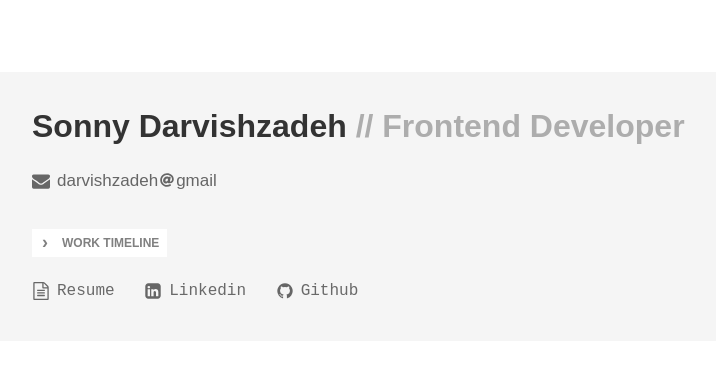
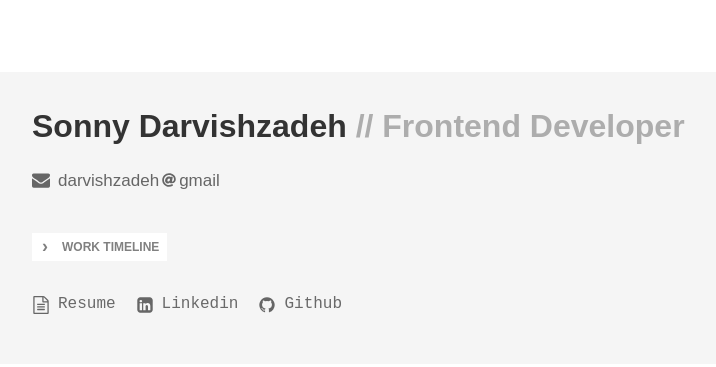
Before and after one commit to darvi-sh/me, a plain HTML site: page index.html in a window 1280 px wide. Shown: the whole page, without its empty margins (223-939 px from the left). Drawn offline with Linux system fonts and the light colour scheme.

Commit message:
SEO alignment adjustments

```diff
--- a/index.html
+++ b/index.html
@@ -20,16 +20,17 @@
     </h1>
     <div class="phone_email">
       <span class="item">
-        <svg xmlns="http://www.w3.org/2000/svg" viewBox="0 0 1792 1792">
+        <svg style="margin-right: 8px" xmlns="http://www.w3.org/2000/svg" viewBox="0 0 1792 1792">
           <path
             d="M1792 710v794q0 66-47 113t-113 47H160q-66 0-113-47T0 1504V710q44 49 101 87 362 246 497 345 57 42 92.5 65.5t94.5 48 110 24.5h2q51 0 110-24.5t94.5-48 92.5-65.5q170-123 498-345 57-39 100-87zm0-294q0 79-49 151t-122 123l-468 325q-10 7-42.5 30.5t-54 38-52 32.5-57.5 27-50 9h-2q-23 0-50-9t-57.5-27-52-32.5-54-38T639 1015q-91-64-262-182.5T172 690q-62-42-117-115.5T0 438q0-78 41.5-130T160 256h1472q65 0 112.5 47t47.5 113z" />
         </svg>
-        darvishzadeh<span style="margin: 0 2px; display: inline-block; width: 14px;">
-          <svg xmlns="http://www.w3.org/2000/svg" viewBox="0 0 512 512"
+        <span>darvishzadeh</span>
+          <svg style="margin: 0 1px; height: 14px" xmlns="http://www.w3.org/2000/svg" viewBox="0 0 512 512"
             style="left: auto; max-width: 14px; padding-top: 6px;">
             <path fill="currentColor"
               d="M256 8C118.941 8 8 118.919 8 256c0 137.059 110.919 248 248 248 48.154 0 95.342-14.14 135.408-40.223 12.005-7.815 14.625-24.288 5.552-35.372l-10.177-12.433c-7.671-9.371-21.179-11.667-31.373-5.129C325.92 429.757 291.314 440 256 440c-101.458 0-184-82.542-184-184S154.542 72 256 72c100.139 0 184 57.619 184 160 0 38.786-21.093 79.742-58.17 83.693-17.349-.454-16.91-12.857-13.476-30.024l23.433-121.11C394.653 149.75 383.308 136 368.225 136h-44.981a13.518 13.518 0 0 0-13.432 11.993l-.01.092c-14.697-17.901-40.448-21.775-59.971-21.775-74.58 0-137.831 62.234-137.831 151.46 0 65.303 36.785 105.87 96 105.87 26.984 0 57.369-15.637 74.991-38.333 9.522 34.104 40.613 34.103 70.71 34.103C462.609 379.41 504 307.798 504 232 504 95.653 394.023 8 256 8zm-21.68 304.43c-22.249 0-36.07-15.623-36.07-40.771 0-44.993 30.779-72.729 58.63-72.729 22.292 0 35.601 15.241 35.601 40.77 0 45.061-33.875 72.73-58.161 72.73z" />
-          </svg> </span>gmail
+          </svg>
+        <span>gmail</span>
       </span>
     </div>
 
@@ -110,33 +111,27 @@
     </details>
 
     <div class="social_links">
-      <span class="icon">
-        <a download href="./resume-darvishzadeh-04082020.pdf">
+      <a class="icon" download href="./resume-darvishzadeh-04082020.pdf">
         <svg xmlns="http://www.w3.org/2000/svg" viewBox="0 0 1792 1792">
           <path
             d="M1596 380q28 28 48 76t20 88v1152q0 40-28 68t-68 28H224q-40 0-68-28t-28-68V96q0-40 28-68t68-28h896q40 0 88 20t76 48zm-444-244v376h376q-10-29-22-41l-313-313q-12-12-41-22zm384 1528V640h-416q-40 0-68-28t-28-68V128H256v1536h1280zM512 800q0-14 9-23t23-9h704q14 0 23 9t9 23v64q0 14-9 23t-23 9H544q-14 0-23-9t-9-23v-64zm736 224q14 0 23 9t9 23v64q0 14-9 23t-23 9H544q-14 0-23-9t-9-23v-64q0-14 9-23t23-9h704zm0 256q14 0 23 9t9 23v64q0 14-9 23t-23 9H544q-14 0-23-9t-9-23v-64q0-14 9-23t23-9h704z" />
         </svg>
-          Resume
+        <span>Resume</span>
       </a>
-      </span>
-      <span class="icon">
-        <a href="https://www.linkedin.com/in/darvishzadeh" rel="nofollow noopener">
+      <a class="icon" href="https://www.linkedin.com/in/darvishzadeh" rel="nofollow noopener">
         <svg xmlns="http://www.w3.org/2000/svg" viewBox="0 0 1792 1792">
           <path
             d="M365 1414h231V720H365v694zm246-908q-1-52-36-86t-93-34-94.5 34-36.5 86q0 51 35.5 85.5T479 626h1q59 0 95-34.5t36-85.5zm585 908h231v-398q0-154-73-233t-193-79q-136 0-209 117h2V720H723q3 66 0 694h231v-388q0-38 7-56 15-35 45-59.5t74-24.5q116 0 116 157v371zm468-998v960q0 119-84.5 203.5T1376 1664H416q-119 0-203.5-84.5T128 1376V416q0-119 84.5-203.5T416 128h960q119 0 203.5 84.5T1664 416z" />
         </svg>
-          Linkedin
+        <span>Linkedin</span>
       </a>
-      </span>
-      <span class="icon">
-        <a href="https://github.com/darvishzadeh" rel="nofollow noopener">
+      <a class="icon" href="https://github.com/darvishzadeh" rel="nofollow noopener">
         <svg xmlns="http://www.w3.org/2000/svg" viewBox="0 0 1792 1792">
           <path
             d="M896 128q209 0 385.5 103T1561 510.5 1664 896q0 251-146.5 451.5T1139 1625q-27 5-40-7t-13-30q0-3 .5-76.5t.5-134.5q0-97-52-142 57-6 102.5-18t94-39 81-66.5 53-105T1386 856q0-119-79-206 37-91-8-204-28-9-81 11t-92 44l-38 24q-93-26-192-26t-192 26q-16-11-42.5-27T578 459.5 493 446q-45 113-8 204-79 87-79 206 0 85 20.5 150t52.5 105 80.5 67 94 39 102.5 18q-39 36-49 103-21 10-45 15t-57 5-65.5-21.5T484 1274q-19-32-48.5-52t-49.5-24l-20-3q-21 0-29 4.5t-5 11.5 9 14 13 12l7 5q22 10 43.5 38t31.5 51l10 23q13 38 44 61.5t67 30 69.5 7 55.5-3.5l23-4q0 38 .5 88.5t.5 54.5q0 18-13 30t-40 7q-232-77-378.5-277.5T128 896q0-209 103-385.5T510.5 231 896 128zM419 1231q3-7-7-12-10-3-13 2-3 7 7 12 9 6 13-2zm31 34q7-5-2-16-10-9-16-3-7 5 2 16 10 10 16 3zm30 45q9-7 0-19-8-13-17-6-9 5 0 18t17 7zm42 42q8-8-4-19-12-12-20-3-9 8 4 19 12 12 20 3zm57 25q3-11-13-16-15-4-19 7t13 15q15 6 19-6zm63 5q0-13-17-11-16 0-16 11 0 13 17 11 16 0 16-11zm58-10q-2-11-18-9-16 3-14 15t18 8 14-14z" />
         </svg>
-          Github
+        <span>Github</span>
       </a>
-      </span>
     </div>
   </main>
 </body>
--- a/styles.css
+++ b/styles.css
@@ -162,27 +162,33 @@ dd {
 }
 
 .phone_email .item {
+  display: inline-flex;
+  align-items: center;
   color: #666;
-  display: inline-block;
   margin-right: 15px;
 }
 
 .item {
-  padding-left: 25px;
   position: relative;
 }
 
 .social_links {
+  display: flex;
   font-family: monospace, courier new, courier, verdana;
   line-height: 180%;
   margin-block-start: 20px;
 }
 
 .icon {
-  display: inline-block;
+  display: inline-flex;
+  align-items: center;
   margin-right: 20px;
   position: relative;
-  padding-left: 25px;
+  min-height: 48px;
+}
+
+.social_links .icon svg {
+  margin-right: 8px;
 }
 
 .social_links i {
@@ -191,13 +197,11 @@ dd {
 
 .icon svg,
 .item svg {
+  height: 18px;
+  width: 18px;
   max-height: 18px;
   max-width: 18px;
   fill: #666;
-  position: absolute;
-  left: 0;
-  top: 0;
-  padding-top: 5px;
 }
 
 @media (prefers-color-scheme: dark) {
@@ -256,3 +260,7 @@ dd {
     );
   }
 }
+
+/* todo: media reduced animations */
+/* todo: media forced colours? */
+/* todo: media print high contrast and force light theme, possible? */
```
Lines whose indentation alone changed are shown as unchanged.
